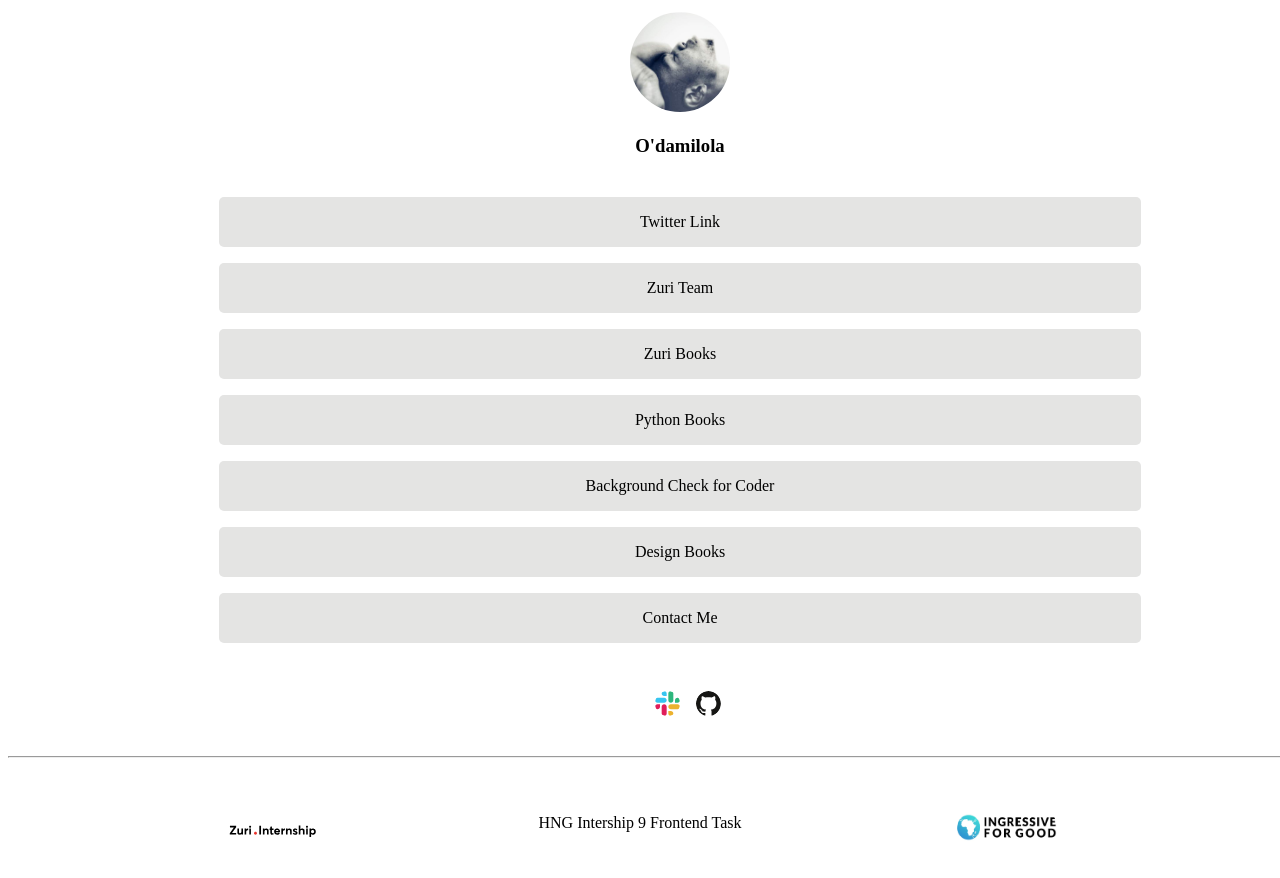
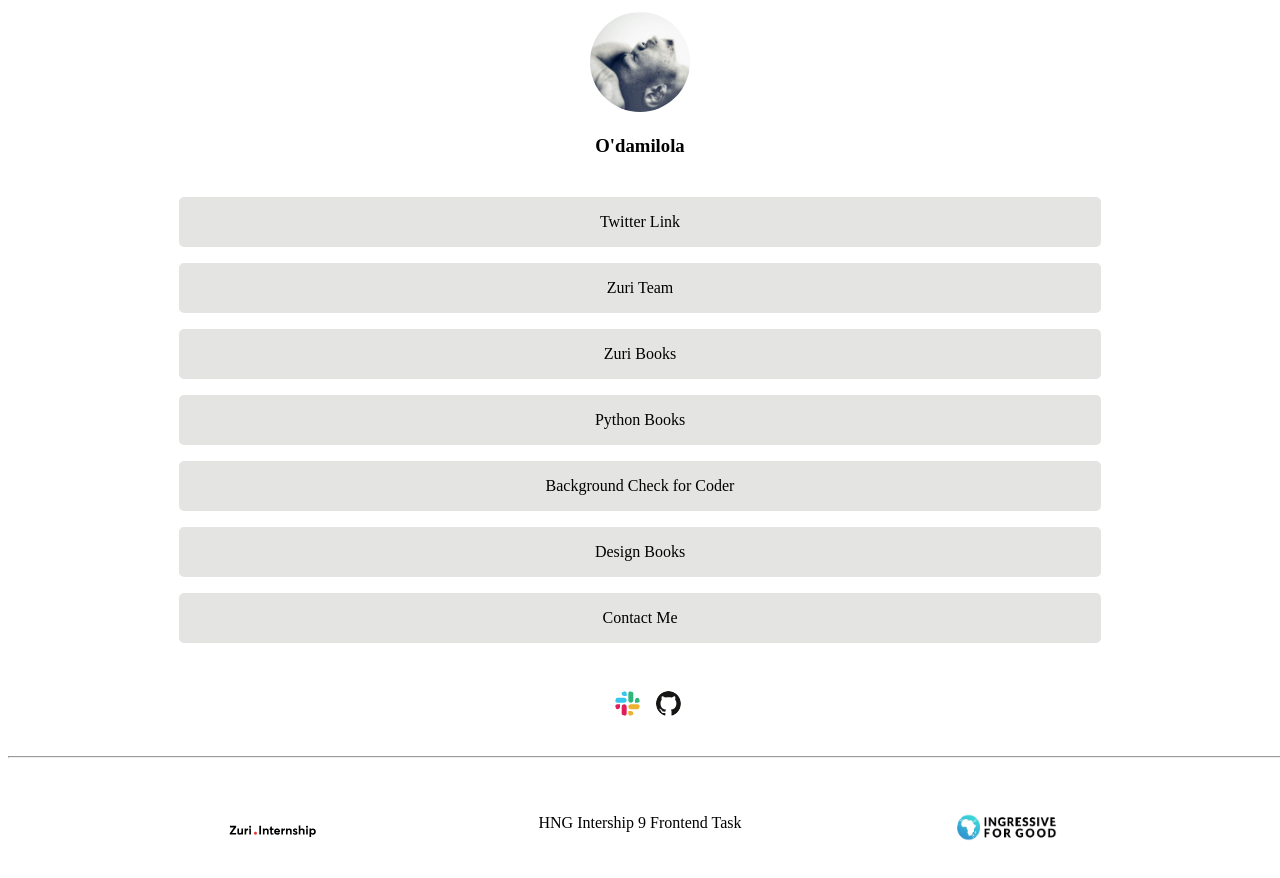
Before and after one commit to od-adeleke/Landing-Page, a React (Create React App) app: page / in a window 1280 px wide. Shown: the top 878 px of the page. Built offline with nearby package versions, Linux system fonts and the light colour scheme.

Commit message:
style: updated style

```diff
--- a/src/Contact.css
+++ b/src/Contact.css
@@ -1,5 +1,5 @@
 .contact {
-    margin: 0;
+    margin: 0 auto;
     padding: 0;
     display: flex;
     flex-direction: column;
@@ -12,6 +12,7 @@
     text-align: left;
     width: 80%;
     margin-left: 5rem;
+    margin-right: 5rem;
 }
 
 form {
```
